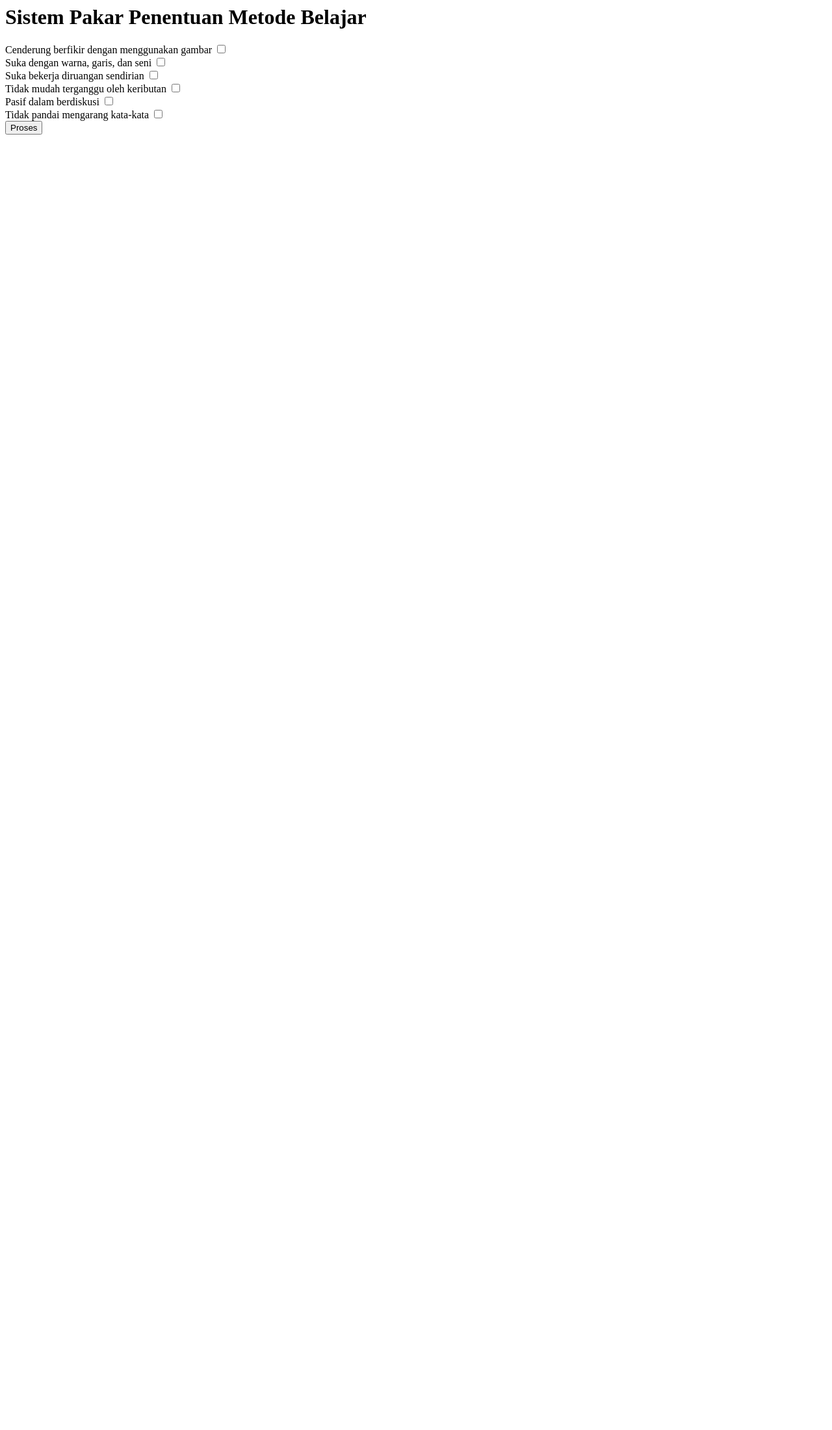
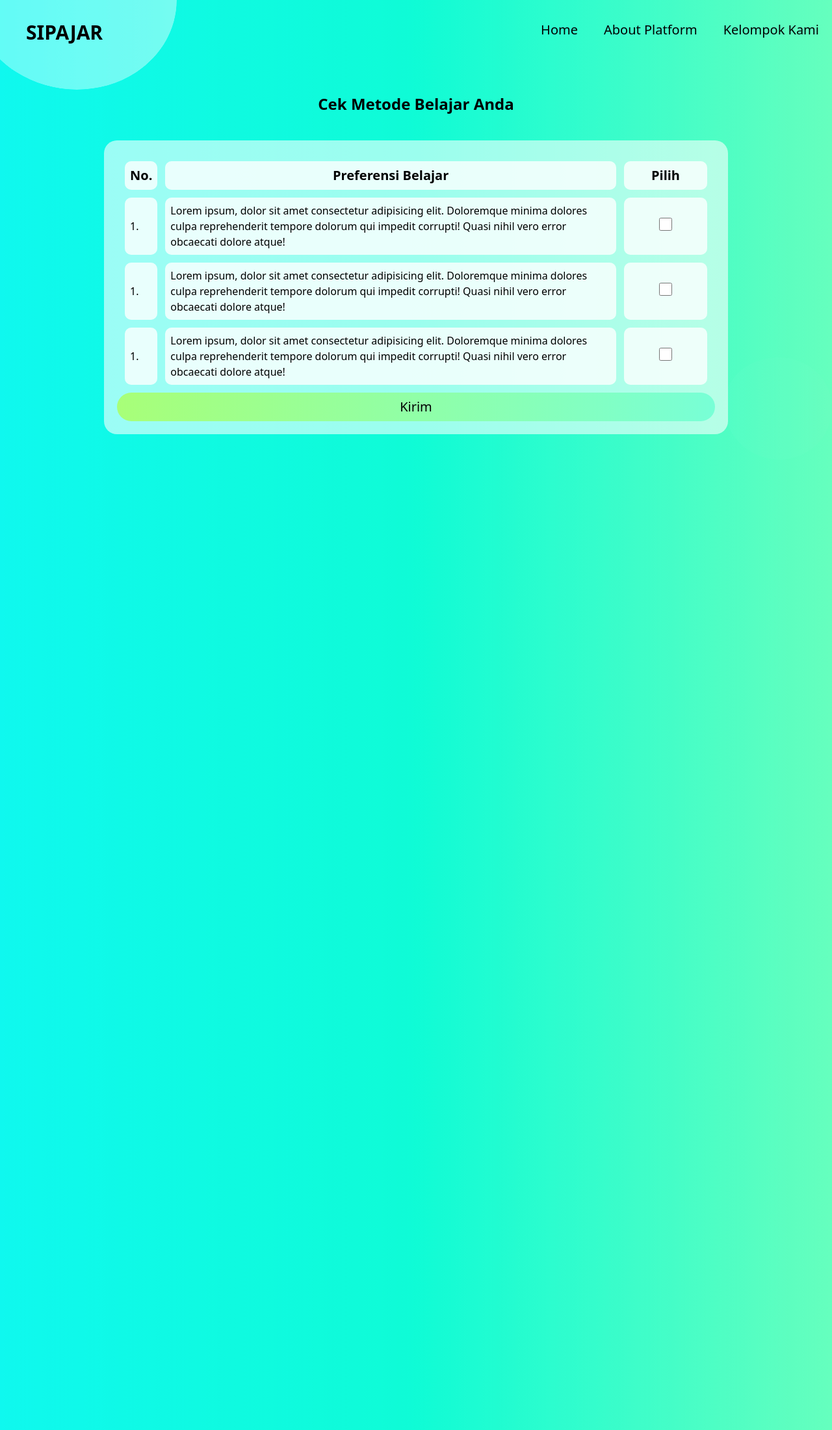
Before and after one commit to sellayuniar/sipajar, a PHP site: page /input-data.php in a window 1280 px wide. Shown: the whole page at 65% size. Before the commit the page ends 207 px from the top, so only its background shows below. Run offline with PHP 8.4, Linux system fonts and the light colour scheme; some libraries are stand-ins or nearby versions.

Commit message:
added all UI templates

```diff
--- a/assets/styles.css
+++ b/assets/styles.css
@@ -19,13 +19,20 @@
 .cara {
     backdrop-filter: blur(0.05px) saturate(180%);
     -webkit-backdrop-filter: blur(16px) saturate(180%);
-    background-color: rgba(255, 255, 255, 0.30);
+    background-color: rgba(255, 255, 255, 0.50);
     border-radius: 20px;
 }
 
 .detail-cara {
     backdrop-filter: blur(0.05px) saturate(180%);
     -webkit-backdrop-filter: blur(16px) saturate(180%);
+    background-color: rgba(255, 255, 255, 0.50);
+    border-radius: 10px;
+}
+
+.tabelku {
+    backdrop-filter: blur(0.05px) saturate(180%);
+    -webkit-backdrop-filter: blur(16px) saturate(180%);
     background-color: rgba(255, 255, 255, 0.30);
     border-radius: 10px;
 }
--- a/components/header.php
+++ b/components/header.php
@@ -8,15 +8,16 @@
 
     <script src="https://cdn.tailwindcss.com"></script>
     <link rel="stylesheet" href="./assets/styles.css">
+    <link rel="icon" href="./assets/book.png">
+    <title>SIPAJAR</title>
 
-    <title>SIPAJAR</title>
 </head>
 
 <body>
 <div class="relative container transparent">
     <div class="flex justify-between my-8">
         <h1 class="text-3xl mx-10 font-bold">SIPAJAR</h1>
-        <div class="">
+        <div>
             <ul class="flex flex-row">
                 <li class="mx-5 text-xl" >Home</li>
                 <li class="mx-5 text-xl">About Platform</li>
--- a/input-data.php
+++ b/input-data.php
@@ -1,38 +1,43 @@
-<div class="container">
-    <h1>Sistem Pakar Penentuan Metode Belajar</h1>
+<?php include('./components/header.php') ?>
 
-    <form action="process.php" method="post">
+<div class="container-fluid relative -mt-[100px] h-[2200px] bg-gradient-to-r from-[#1cd8d2] to-[#93edc7]">
+    <div>
+        <img src="./assets/blob2.svg" class="absolute top-0 left-0" />
+        <img src="./assets/blob1.svg" class="absolute top-1/4 right-0" />
+        <div class="white-layer h-full w-full absolute top-0 left-0">
 
-        <div class="mt-4">
-            <label>Cenderung berfikir dengan menggunakan gambar</label>
-            <input type="checkbox" name="A1" value="1" />
+            <section class="container-fluid mt-36">
+                <h1 class="text-2xl font-bold text-center  ">Cek Metode Belajar Anda</h1>
+                <form action="process.php" class="tentang mt-10 p-5 w-3/4 mx-auto">
+                    <table class="border-separate border-spacing-3">
+                        <tr>
+                            <th class="text-xl detail-cara p-2">No.</th>
+                            <th class="text-xl detail-cara p-2 ">Preferensi Belajar</th>
+                            <th class="text-xl detail-cara p-2 "> Pilih </th>
+                        </tr>
+                        <tr>
+                            <td class="detail-cara p-2">1.</td>
+                            <td class="detail-cara p-2">Lorem ipsum, dolor sit amet consectetur adipisicing elit. Doloremque minima dolores culpa reprehenderit tempore dolorum qui impedit corrupti! Quasi nihil vero error obcaecati dolore atque!</td>
+                            <td class="detail-cara text-center p-2 w-32"><input type="checkbox" name="a1" class="w-5 h-5 rounded-lg"/></td>
+                        </tr>
+                        <tr>
+                            <td class="detail-cara p-2">1.</td>
+                            <td class="detail-cara p-2">Lorem ipsum, dolor sit amet consectetur adipisicing elit. Doloremque minima dolores culpa reprehenderit tempore dolorum qui impedit corrupti! Quasi nihil vero error obcaecati dolore atque!</td>
+                            <td class="detail-cara text-center p-2 w-32"><input type="checkbox" name="a1" class="w-5 h-5 rounded-lg"/></td>
+                        </tr>
+                        <tr>
+                            <td class="detail-cara p-2">1.</td>
+                            <td class="detail-cara p-2">Lorem ipsum, dolor sit amet consectetur adipisicing elit. Doloremque minima dolores culpa reprehenderit tempore dolorum qui impedit corrupti! Quasi nihil vero error obcaecati dolore atque!</td>
+                            <td class="detail-cara text-center p-2 w-32"><input type="checkbox" name="a1" class="w-5 h-5 rounded-lg"/></td>
+                        </tr>
+
+                    </table>
+                    <button type="submit" class="bg-gradient-to-r from-[#A8FF78] to-[#78FFD6] w-full py-2 px-2 text-xl text-center font-normal rounded-full hover:bg-gradient-to-r hover:from-lime-200 hover:to-yellow-200 font-bold">Kirim</button>
+                </form>
+            </section>
         </div>
+    </div>
+</div>
 
-        <div class="mt-4">
-            <label>Suka dengan warna, garis, dan seni</label>
-            <input type="checkbox" name="A2" value="1" />
-        </div>
 
-        <div class="mt-4">
-            <label>Suka bekerja diruangan sendirian</label>
-            <input type="checkbox" name="A3" value="1" />
-        </div>
-
-        <div class="mt-4">
-            <label>Tidak mudah terganggu oleh keributan</label>
-            <input type="checkbox" name="A4" value="1" />
-        </div>
-
-        <div class="mt-4">
-            <label>Pasif dalam berdiskusi</label>
-            <input type="checkbox" name="A5" value="1" />
-        </div>
-
-        <div class="mt-4">
-            <label>Tidak pandai mengarang kata-kata</label>
-            <input type="checkbox" name="A6" value="1" />
-        </div>
-
-        <button type="submit">Proses</button>
-    </form>
-</div>
+<?php include('./components/footer.php') ?>
```
Also changed, not shown: hasil.php (added, +22 -0 lines), assets/cartoon.ico (added), hasil/hasil.php (deleted).
